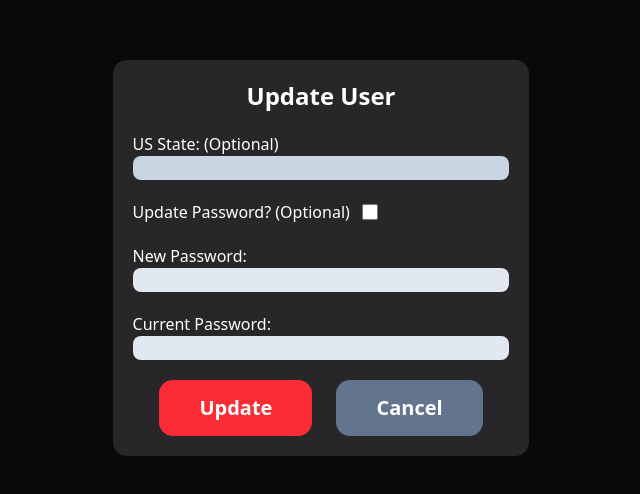
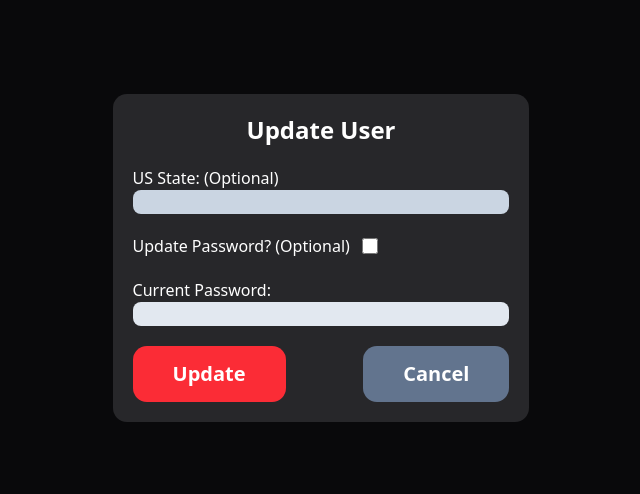
Before and after one commit to SDSU-CompE-561-Spring-2025/autocare-mechanic-finder, a Next.js app in the folder frontend/: page /userupdate in a window 1280 px wide. Shown: the part 142-636 px from the top of the page, without its empty margins (319-959 px from the left). Built offline with nearby package versions, Linux system fonts and the light colour scheme.

Commit message:
User update page - made password entry box only visible if user checks update password checkbox.

```diff
--- a/frontend/src/components/UpdateUserForm.tsx
+++ b/frontend/src/components/UpdateUserForm.tsx
@@ -11,14 +11,14 @@ export default function UpdateUserForm() {
                         name="state"
                         className="bg-slate-300 rounded-md w-full text-black"/>
             </div>
-            <div className="mb-5 items-center flex flex-row">
+            <div className="peer mb-5 items-center flex flex-row">
                 <label htmlFor="update_password" className="text-white">Update Password? (Optional)</label>
                 <input  type="checkbox"
                         id="update_password"
                         name="update_password"
-                        className="h-4 w-4 ml-3 cursor-pointer accent-red-500"/>
+                        className="h-4 w-4 ml-3 cursor-pointer hover:accent-red-700 accent-red-500"/>
             </div>
-            <div className="mb-5">
+            <div className="mb-5 not-peer-has-checked:hidden">
                 <label htmlFor="new_password" className="text-white">New Password: </label>
                 <input  type="password"
                         id="new_password"
@@ -32,12 +32,11 @@ export default function UpdateUserForm() {
                         name="current_password"
                         className="bg-slate-200 rounded-md w-full text-black"/>
             </div>
-            <div className="text-center w-full">
+            <div className="flex justify-between w-full">
                 <button type="submit"
-                        className="py-3.5 px-10 bg-red-500 rounded-xl cursor-pointer text-xl font-bold text-white">
+                        className="py-3.5 px-10 bg-red-500 rounded-xl cursor-pointer text-xl font-bold text-white hover:bg-red-400">
                         Update</button>
-                <button type="submit"
-                        className="py-3.5 px-10 ml-6 bg-slate-500 rounded-xl cursor-pointer text-xl font-bold text-white">
+                <button className="py-3.5 px-10 bg-slate-500 rounded-xl cursor-pointer text-xl font-bold text-white hover:bg-slate-400">
                         Cancel</button>
             </div>
         </form>
```
